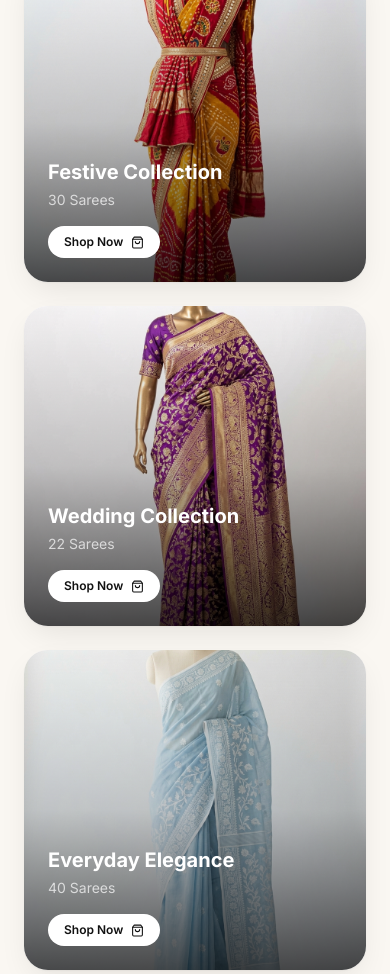
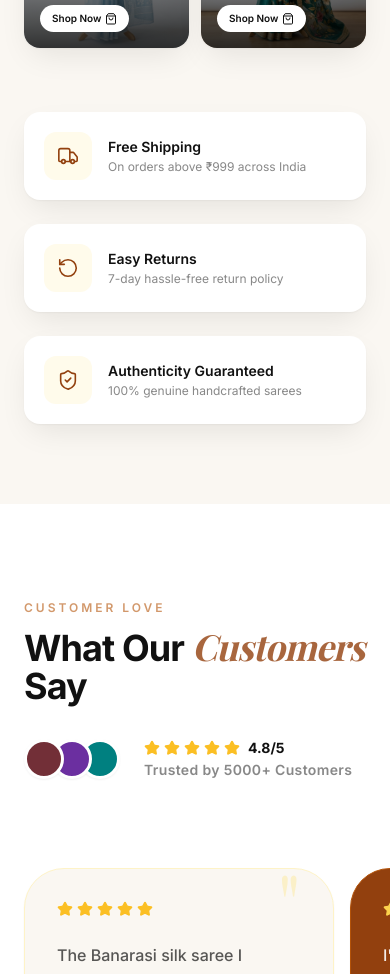
Before and after one commit to Rahulpal349/Drift-ecommerce, a Next.js app: page / in a window 390 px wide. Shown: the part 5320-6294 px from the top of the page. Built offline with nearby package versions, Linux system fonts and the light colour scheme; a web font is replaced by a local one.

Commit message:
feat: add Testimonials and FeaturedProduct components

```diff
--- a/components/FeaturedProduct.jsx
+++ b/components/FeaturedProduct.jsx
@@ -53,12 +53,12 @@ export default function FeaturedCollections() {
           </p>
         </div>
 
-        <div className="grid grid-cols-1 sm:grid-cols-2 lg:grid-cols-3 gap-6">
+        <div className="grid grid-cols-2 lg:grid-cols-3 gap-3 sm:gap-6">
           {collections.map((col) => (
             <Link
               key={col.key}
               href={`/collections?type=${col.key}`}
-              className="feat-reveal group relative h-[320px] overflow-hidden rounded-3xl bg-white shadow-neu"
+              className="feat-reveal group relative h-[250px] sm:h-[320px] overflow-hidden rounded-2xl sm:rounded-3xl bg-white shadow-neu"
             >
               {/* eslint-disable-next-line @next/next/no-img-element */}
               <img
@@ -67,14 +67,14 @@ export default function FeaturedCollections() {
                 className="absolute inset-0 h-full w-full object-cover transition-transform duration-700 group-hover:scale-110"
                 draggable={false}
               />
-              <div className="absolute inset-0 bg-gradient-to-t from-black/70 via-black/20 to-transparent" />
-              <div className="absolute bottom-0 left-0 right-0 p-6">
-                <p className="text-xl font-bold text-white">{col.label}</p>
-                <p className="mt-1 text-sm text-white/70">{col.count}</p>
-                <div className="mt-4 flex items-center gap-2">
-                  <span className="inline-flex items-center gap-2 rounded-full bg-white px-4 py-2 text-xs font-semibold text-ink transition-transform group-hover:scale-105">
+              <div className="absolute inset-0 bg-gradient-to-t from-black/80 via-black/20 to-transparent" />
+              <div className="absolute bottom-0 left-0 right-0 p-4 sm:p-6">
+                <p className="text-sm sm:text-xl font-bold text-white leading-tight">{col.label}</p>
+                <p className="mt-0.5 sm:mt-1 text-[10px] sm:text-sm text-white/70">{col.count}</p>
+                <div className="mt-2 sm:mt-4 flex items-center gap-2">
+                  <span className="inline-flex items-center gap-1 sm:gap-2 rounded-full bg-white px-3 py-1.5 sm:px-4 sm:py-2 text-[10px] sm:text-xs font-semibold text-ink transition-transform group-hover:scale-105">
                     Shop Now
-                    <ShoppingBag size={13} strokeWidth={2} />
+                    <ShoppingBag size={12} className="sm:h-[13px] sm:w-[13px]" strokeWidth={2} />
                   </span>
                 </div>
               </div>
--- a/components/Testimonials.jsx
+++ b/components/Testimonials.jsx
@@ -1,14 +1,88 @@
 "use client";
 
 import { Star } from "lucide-react";
-import { useLayoutEffect, useRef } from "react";
+import { useLayoutEffect, useEffect, useRef } from "react";
 import { gsap } from "gsap";
 import { ScrollTrigger } from "gsap/ScrollTrigger";
 
 gsap.registerPlugin(ScrollTrigger);
 
+const testimonials = [
+  {
+    text: "The Banarasi silk saree I ordered was absolutely stunning. The zari work is intricate and the fabric quality is exceptional. It was the highlight of my sister's wedding!",
+    name: "Priya Sharma",
+    role: "Verified Buyer",
+    location: "Mumbai",
+    rating: 5,
+  },
+  {
+    text: "I've been searching for authentic Kanjivaram sarees online and Drift exceeded my expectations. The colors are vibrant, the silk is genuine, and the delivery was prompt.",
+    name: "Ananya Reddy",
+    role: "Verified Buyer",
+    location: "Hyderabad",
+    rating: 5,
+  },
+  {
+    text: "Beautiful cotton sarees perfect for daily wear. The Jamdani weaving is delicate and the fabric is so comfortable. Already ordered three more in different colors!",
+    name: "Meera Iyer",
+    role: "Verified Buyer",
+    location: "Chennai",
+    rating: 4,
+  },
+];
+
+function TestimonialCard({ item, isAmber, className = "" }) {
+  return (
+    <div
+      className={`test-reveal rounded-[2.5rem] p-8 md:p-10 flex flex-col justify-between relative shadow-sm border h-full min-h-[380px] ${
+        isAmber
+          ? "bg-amber-800 text-white border-amber-700"
+          : "bg-[#FAF7F2] border-amber-100"
+      } ${className}`}
+    >
+      <div>
+        <div className="flex items-center gap-1 mb-6">
+          {[...Array(item.rating)].map((_, i) => (
+            <Star key={i} className={`${isAmber ? "fill-amber-300 text-amber-300" : "fill-amber-400 text-amber-400"}`} size={16} />
+          ))}
+        </div>
+        <span className={`text-[80px] leading-none absolute -top-2 right-8 select-none font-serif ${
+          isAmber ? "text-white/15" : "text-amber-200/40"
+        }`}>
+          "
+        </span>
+        <div className="relative z-10 mb-10">
+          <p className={`text-[16px] leading-[1.8] font-medium ${
+            isAmber ? "text-white/90" : "text-ink/70"
+          }`}>
+            {item.text}
+          </p>
+        </div>
+      </div>
+      <div className="flex items-center gap-4 mt-auto">
+        <div className={`h-12 w-12 rounded-full flex items-center justify-center text-lg font-bold ${
+          isAmber ? "bg-white/20 text-white" : "bg-amber-100 text-amber-800"
+        }`}>
+          {item.name.charAt(0)}
+        </div>
+        <div>
+          <h4 className={`font-bold text-lg tracking-tight ${isAmber ? "text-white" : "text-ink"}`}>{item.name}</h4>
+          <p className={`text-sm font-medium ${isAmber ? "text-white/60" : "text-ink/40"}`}>
+            {item.role} • {item.location}
+          </p>
+        </div>
+      </div>
+    </div>
+  );
+}
+
 export default function Testimonials() {
   const sectionRef = useRef(null);
+  const scrollerRef = useRef(null);
+  const isHoveringRef = useRef(false);
+  const rafRef = useRef(null);
+
+  const displayTestimonials = [...testimonials, ...testimonials, ...testimonials, ...testimonials];
 
   useLayoutEffect(() => {
     const ctx = gsap.context(() => {
@@ -29,34 +103,34 @@ export default function Testimonials() {
     return () => ctx.revert();
   }, []);
 
-  const testimonials = [
-    {
-      text: "The Banarasi silk saree I ordered was absolutely stunning. The zari work is intricate and the fabric quality is exceptional. It was the highlight of my sister's wedding!",
-      name: "Priya Sharma",
-      role: "Verified Buyer",
-      location: "Mumbai",
-      rating: 5,
-    },
-    {
-      text: "I've been searching for authentic Kanjivaram sarees online and Drift exceeded my expectations. The colors are vibrant, the silk is genuine, and the delivery was prompt.",
-      name: "Ananya Reddy",
-      role: "Verified Buyer",
-      location: "Hyderabad",
-      rating: 5,
-    },
-    {
-      text: "Beautiful cotton sarees perfect for daily wear. The Jamdani weaving is delicate and the fabric is so comfortable. Already ordered three more in different colors!",
-      name: "Meera Iyer",
-      role: "Verified Buyer",
-      location: "Chennai",
-      rating: 4,
-    },
-  ];
+  useEffect(() => {
+    const scroller = scrollerRef.current;
+    if (!scroller) return;
+
+    let speed = 0.3;
+
+    const scroll = () => {
+      if (!isHoveringRef.current && window.innerWidth < 768 && scroller.children.length > 0) {
+        scroller.scrollLeft += speed;
+        const resetPoint = scroller.children[testimonials.length].offsetLeft - scroller.children[0].offsetLeft;
+
+        if (scroller.scrollLeft >= resetPoint) {
+          scroller.scrollLeft = 0;
+        }
+      }
+      rafRef.current = requestAnimationFrame(scroll);
+    };
+
+    rafRef.current = requestAnimationFrame(scroll);
+
+    return () => {
+      if (rafRef.current) cancelAnimationFrame(rafRef.current);
+    };
+  }, []);
 
   return (
     <section ref={sectionRef} className="w-full bg-white py-24 px-6 md:px-8 lg:px-16 overflow-hidden">
       <div className="max-w-[1400px] mx-auto">
-        {/* Header Section */}
         <div className="flex flex-col md:flex-row md:items-end justify-between gap-8 mb-16 md:mb-24">
           <div>
             <p className="test-reveal text-xs font-semibold tracking-[0.25em] text-amber-700/60 mb-3">CUSTOMER LOVE</p>
@@ -89,54 +163,33 @@ export default function Testimonials() {
           </div>
         </div>
 
-        {/* Testimonials Grid */}
-        <div className="grid grid-cols-1 md:grid-cols-3 gap-6 lg:gap-8 items-start">
+        {/* Desktop Testimonials Grid */}
+        <div className="hidden md:grid grid-cols-3 gap-6 lg:gap-8 items-start">
           {testimonials.map((item, idx) => (
-            <div
+            <TestimonialCard
               key={idx}
-              className={`test-reveal rounded-[2.5rem] p-8 md:p-10 flex flex-col justify-between relative shadow-sm border h-full min-h-[380px] ${
-                idx === 1
-                  ? "bg-amber-800 text-white border-amber-700 md:translate-y-12"
-                  : "bg-[#FAF7F2] border-amber-100"
-              }`}
-            >
-              <div>
-                {/* Stars */}
-                <div className="flex items-center gap-1 mb-6">
-                  {[...Array(item.rating)].map((_, i) => (
-                    <Star key={i} className={`${idx === 1 ? "fill-amber-300 text-amber-300" : "fill-amber-400 text-amber-400"}`} size={16} />
-                  ))}
-                </div>
+              item={item}
+              isAmber={idx === 1}
+              className={idx === 1 ? "md:translate-y-12" : ""}
+            />
+          ))}
+        </div>
 
-                {/* Large decorative quotes */}
-                <span className={`text-[80px] leading-none absolute -top-2 right-8 select-none font-serif ${
-                  idx === 1 ? "text-white/15" : "text-amber-200/40"
-                }`}>
-                  "
-                </span>
-
-                <div className="relative z-10 mb-10">
-                  <p className={`text-[16px] leading-[1.8] font-medium ${
-                    idx === 1 ? "text-white/90" : "text-ink/70"
-                  }`}>
-                    {item.text}
-                  </p>
-                </div>
-              </div>
-
-              <div className="flex items-center gap-4 mt-auto">
-                <div className={`h-12 w-12 rounded-full flex items-center justify-center text-lg font-bold ${
-                  idx === 1 ? "bg-white/20 text-white" : "bg-amber-100 text-amber-800"
-                }`}>
-                  {item.name.charAt(0)}
-                </div>
-                <div>
-                  <h4 className={`font-bold text-lg tracking-tight ${idx === 1 ? "text-white" : "text-ink"}`}>{item.name}</h4>
-                  <p className={`text-sm font-medium ${idx === 1 ? "text-white/60" : "text-ink/40"}`}>
-                    {item.role} • {item.location}
-                  </p>
-                </div>
-              </div>
+        {/* Mobile Testimonials Scroller */}
+        <div
+          ref={scrollerRef}
+          className="flex md:hidden gap-4 overflow-x-auto pb-4 pt-4 -mx-6 px-6 [scrollbar-width:none] [-ms-overflow-style:none] [&::-webkit-scrollbar]:hidden"
+          onMouseEnter={() => (isHoveringRef.current = true)}
+          onMouseLeave={() => (isHoveringRef.current = false)}
+          onTouchStart={() => (isHoveringRef.current = true)}
+          onTouchEnd={() => (isHoveringRef.current = false)}
+        >
+          {displayTestimonials.map((item, idx) => (
+            <div key={`mobile-${idx}`} className="w-[310px] shrink-0">
+              <TestimonialCard
+                item={item}
+                isAmber={idx % testimonials.length === 1}
+              />
             </div>
           ))}
         </div>
```
